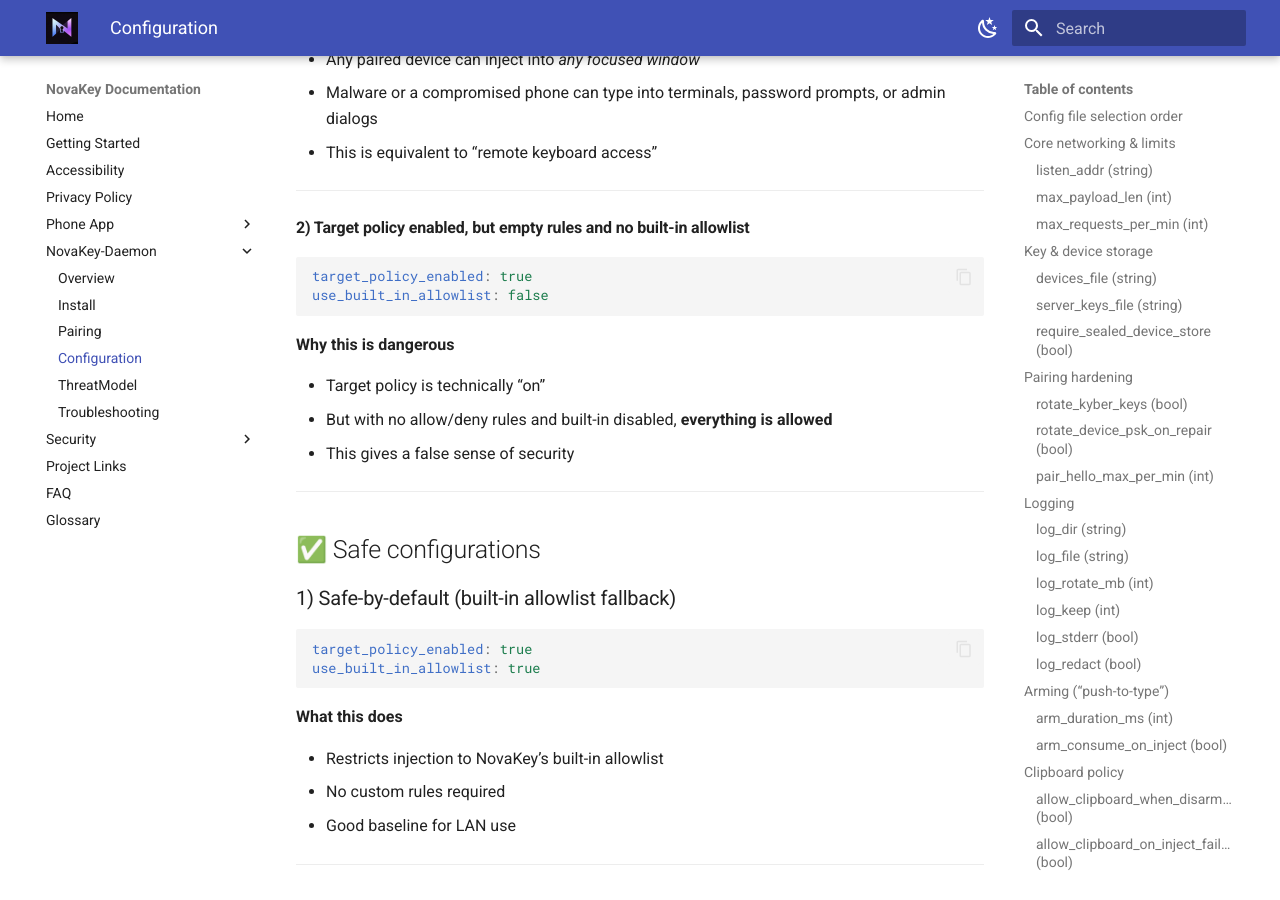
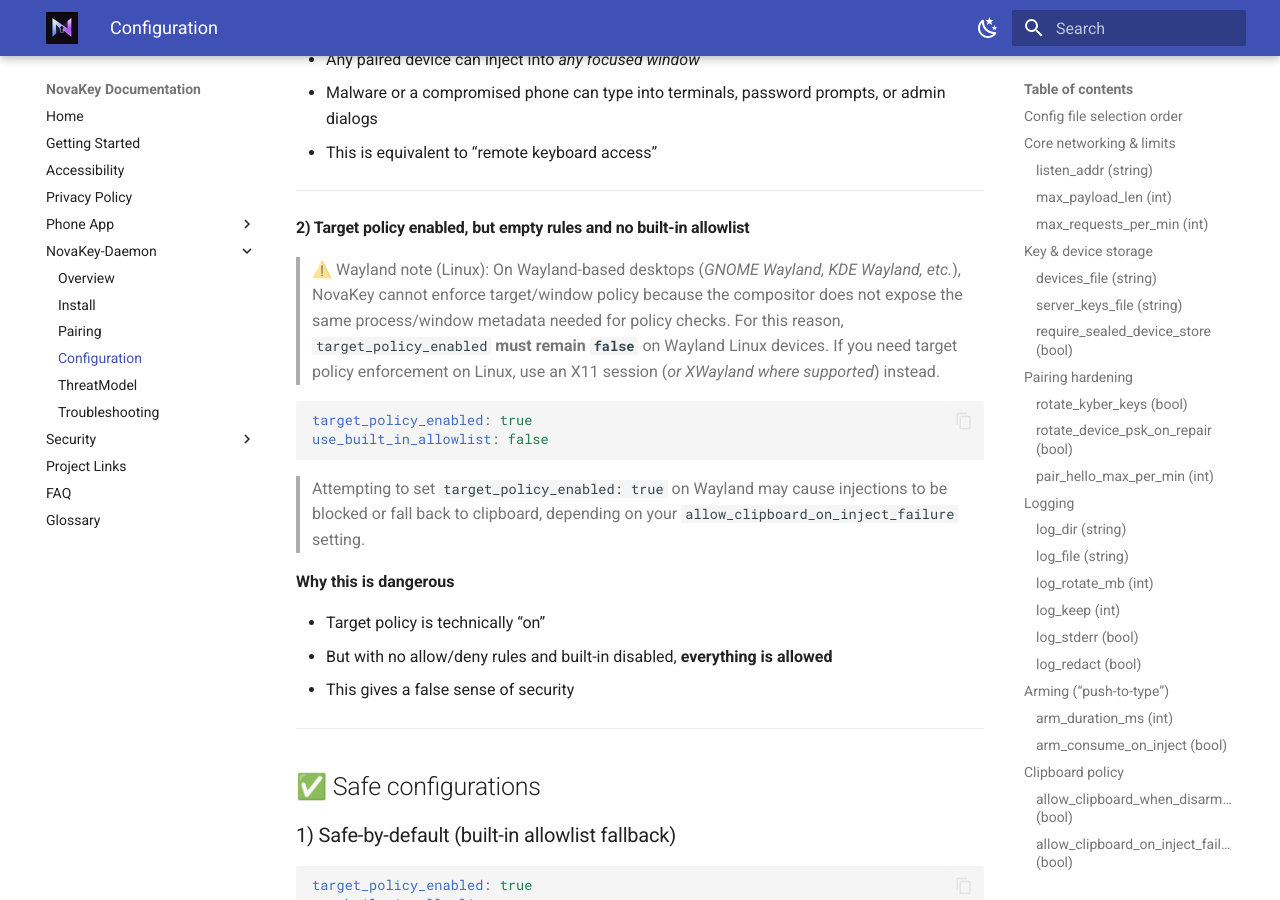
Before and after one commit to OsbornePro/NovaKey-Daemon, an MkDocs documentation site: the page built from docs/daemon/config.md, in a window 1280 px wide and 900 px high, scrolled down 9401 px. Built offline with MkDocs 1.6.1 and Material for MkDocs 9.7.7, drawn with Linux system fonts in a browser that asks for light colours.

Commit message:
updated daemon config docs for Wayland linux issues

````diff
--- a/docs/daemon/config.md
+++ b/docs/daemon/config.md
@@ -435,10 +435,21 @@
 
 #### 2) Target policy enabled, but empty rules and no built-in allowlist
 
+> ⚠️ Wayland note (Linux):
+> On Wayland-based desktops (*GNOME Wayland, KDE Wayland, etc.*), NovaKey cannot enforce target/window policy
+> because the compositor does not expose the same process/window metadata needed for policy checks.
+> For this reason, `target_policy_enabled` **must remain `false`** on Wayland Linux devices.
+> If you need target policy enforcement on Linux, use an X11 session (*or XWayland where supported*) instead.
+
+
 ```yaml
 target_policy_enabled: true
 use_built_in_allowlist: false
 ```
+
+> Attempting to set `target_policy_enabled: true` on Wayland may cause injections to be blocked or fall back to clipboard,
+> depending on your `allow_clipboard_on_inject_failure` setting.
+
 
 **Why this is dangerous**
 
````
